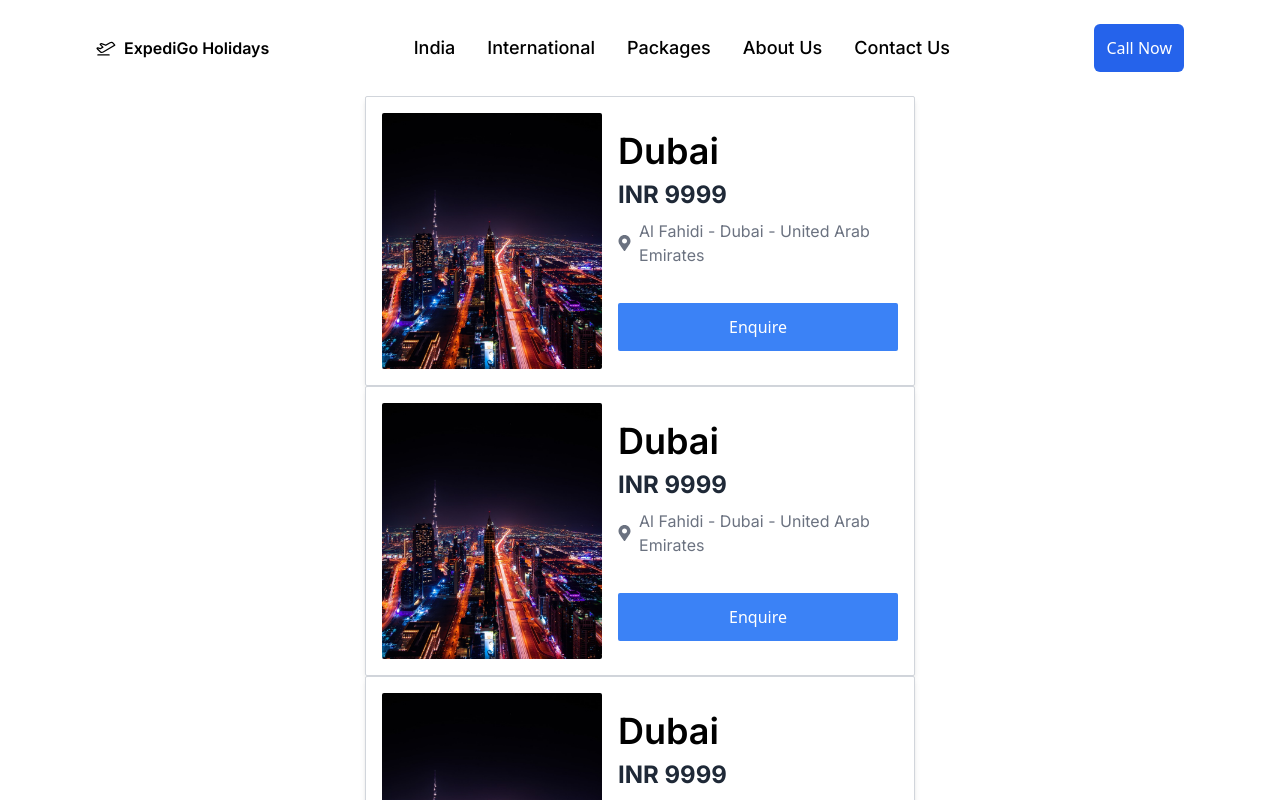
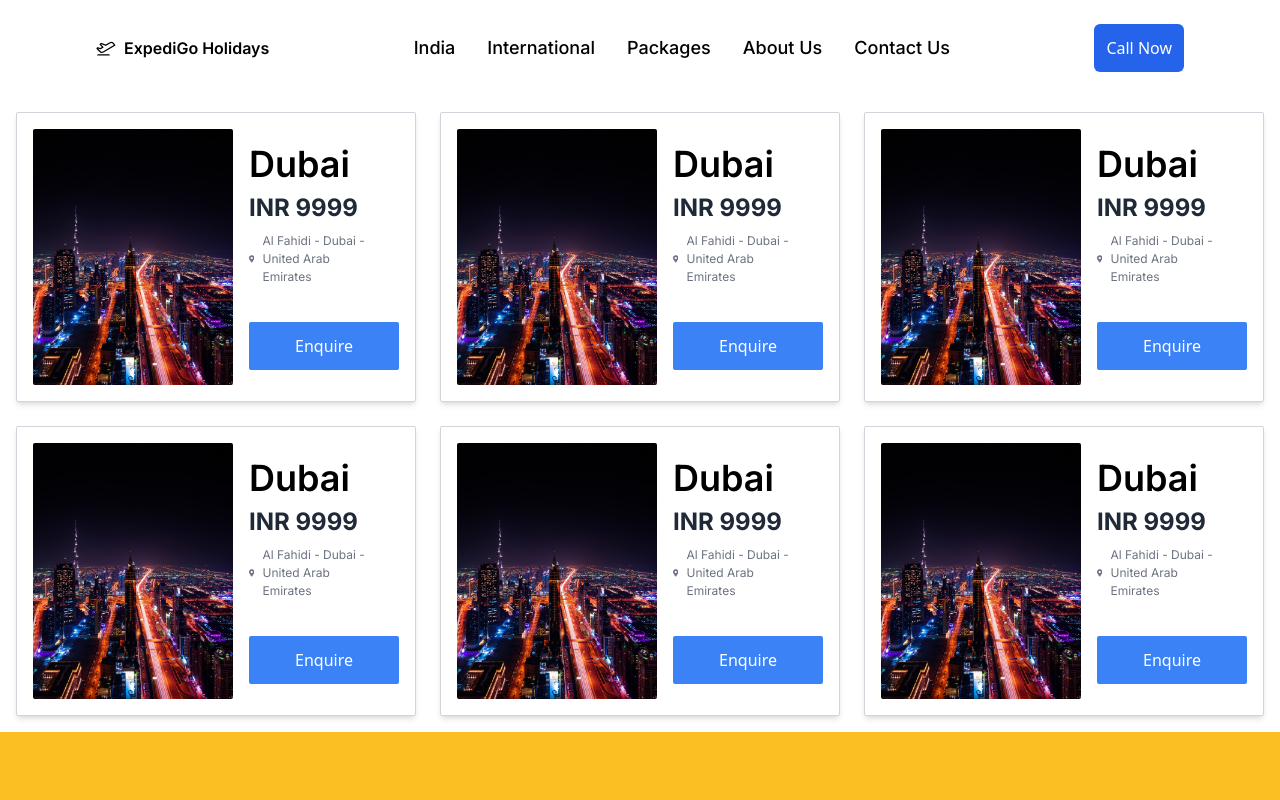
Before and after one commit to mdrayyansarfaraz7/ExpediGo, a React (Vite) app: page /see-all in a window 1280 px wide. Shown: the top 800 px of the page. Built offline with nearby package versions, Linux system fonts and the light colour scheme.

Commit message:
See all layout fixed

```diff
--- a/src/components/Card2.jsx
+++ b/src/components/Card2.jsx
@@ -3,9 +3,9 @@ import { FaMapMarkerAlt } from 'react-icons/fa'; // Importing location icon from
 
 const Card2 = ({ title, price, location, url }) => {
   return (
-    <div className="w-full sm:w-[350px] md:w-[400px] lg:w-[550px] mx-auto rounded-sm border border-gray-300 shadow-md p-4 bg-white sm:flex sm:items-center sm:gap-4">
+    <div className="w-full  md:w-[340px] lg:w-[400px] mx-auto rounded-sm border border-gray-300 shadow-md p-4 bg-white sm:flex sm:items-center sm:gap-4">
       {/* Image Section */}
-      <div className="mb-4 sm:mb-0 sm:w-full md:w-[180px] lg:w-[220px] sm:h-64">
+      <div className="mb-4 sm:mb-0 sm:w-full md:w-[180px] lg:w-[200px] sm:h-64">
         <img
           src={url}
           alt="Card"
@@ -16,11 +16,11 @@ const Card2 = ({ title, price, location, url }) => {
       <div className="sm:w-full md:w-[calc(100%-220px)] lg:w-[calc(100%-250px)]">
         <div className="text-4xl font-semibold mb-2 font-inter">{title}</div>
         <div className="text-2xl font-bold text-gray-800 mb-2 font-inter">INR {price}</div>
-        <div className="flex items-center text-gray-500 mb-4 font-inter">
+        <div className="flex items-center text-gray-500 mb-4 font-inter text-[12px]">
           <FaMapMarkerAlt className="mr-2" />
           {location}
         </div>
-        <button className="w-full md:w-[280px] bg-blue-500 text-white py-3 rounded-sm hover:bg-blue-600 transition mt-5">
+        <button className="w-full md:w-[100px] lg:w-[150px] bg-blue-500 text-white py-3 rounded-sm hover:bg-blue-600 transition mt-5">
           Enquire
         </button>
       </div>
--- a/src/pages/SeeAll.jsx
+++ b/src/pages/SeeAll.jsx
@@ -1,29 +1,47 @@
-import React from 'react'
-import Card2 from '../components/Card2'
+import React from 'react';
+import Card2 from '../components/Card2';
 
 function SeeAll() {
   return (
-    <div>
-        <Card2
+    <div className="grid grid-cols-1 gap-6 md:grid-cols-2 lg:grid-cols-2 xl:grid-cols-3 2xl:grid-cols-3 p-4">
+      <Card2
         title="Dubai"
         price="9999"
         location="Al Fahidi - Dubai - United Arab Emirates"
         url="/Dubai.jpg"
       />
-              <Card2
+      <Card2
         title="Dubai"
         price="9999"
         location="Al Fahidi - Dubai - United Arab Emirates"
         url="/Dubai.jpg"
       />
-              <Card2
+      <Card2
+        title="Dubai"
+        price="9999"
+        location="Al Fahidi - Dubai - United Arab Emirates"
+        url="/Dubai.jpg"
+      />
+      <Card2
+        title="Dubai"
+        price="9999"
+        location="Al Fahidi - Dubai - United Arab Emirates"
+        url="/Dubai.jpg"
+      />
+      <Card2
+        title="Dubai"
+        price="9999"
+        location="Al Fahidi - Dubai - United Arab Emirates"
+        url="/Dubai.jpg"
+      />
+      <Card2
         title="Dubai"
         price="9999"
         location="Al Fahidi - Dubai - United Arab Emirates"
         url="/Dubai.jpg"
       />
     </div>
-  )
+  );
 }
 
-export default SeeAll
+export default SeeAll;
```
